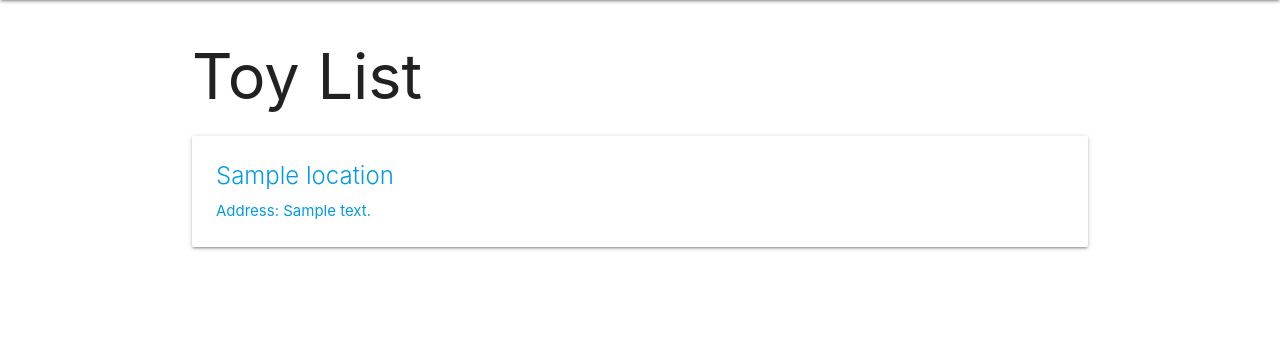
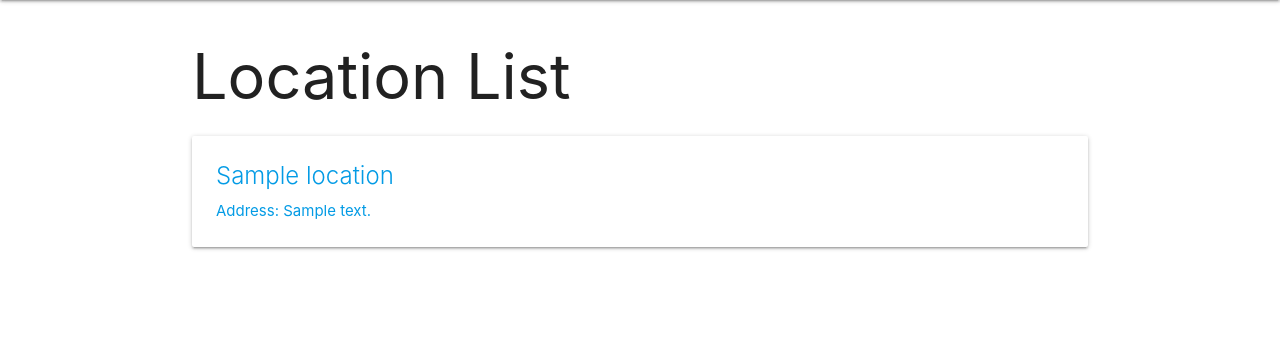
Before and after one commit to bathant702/boardgamecollection, a Django app: page /locations/ in a window 1280 px wide. Shown: the part 64-420 px from the top of the page. Run offline with Django 4.2, Linux system fonts and the light colour scheme; a user stored in the database is signed in; tables that the repository leaves empty hold one stand-in row (values such as "Sample post").

Commit message:
typo issue

```diff
--- a/boardgamecollection/settings.py
+++ b/boardgamecollection/settings.py
@@ -11,7 +11,6 @@ https://docs.djangoproject.com/en/4.2/ref/settings/
 """
 
 from pathlib import Path
-import environ
 import django_heroku
 
 # Build paths inside the project like this: BASE_DIR / 'subdir'.
--- a/main_app/templates/main_app/location_list.html
+++ b/main_app/templates/main_app/location_list.html
@@ -1,7 +1,7 @@
 {% extends 'base.html' %}
 {% block content %}
 
-<h1>Toy List</h1>
+<h1>Location List</h1>
 
 {% for location in location_list %}
   <a href="{% url 'locations_detail' location.id %}">
```
